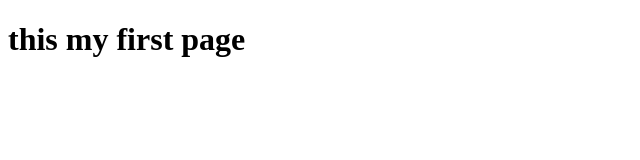
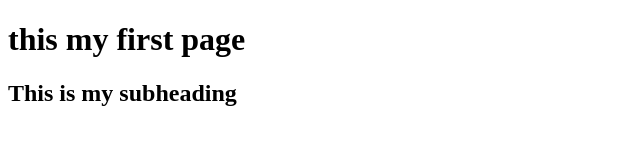
Before and after one commit to kaylarandon/-IMED1316-spring-2024, a plain HTML site: page index.html in a window 1280 px wide. Shown: the whole page, without its empty margins (0-640 px from the left). Drawn offline with Linux system fonts and the light colour scheme.

Commit message:
changes from remote github

```diff
--- a/index.html
+++ b/index.html
@@ -1,11 +1,16 @@
 <!DOCTYPE html>
 <html lang="en">
+
 <head>
     <meta charset="UTF-8">
     <meta name="viewport" content="width=device-width, initial-scale=1.0">
     <title>Myfirstwebsite</title>
 </head>
+
 <body>
     <h1>this my first page</h1>
+    <h2>This is my subheading </h2>
+
 </body>
+
 </html>
```
